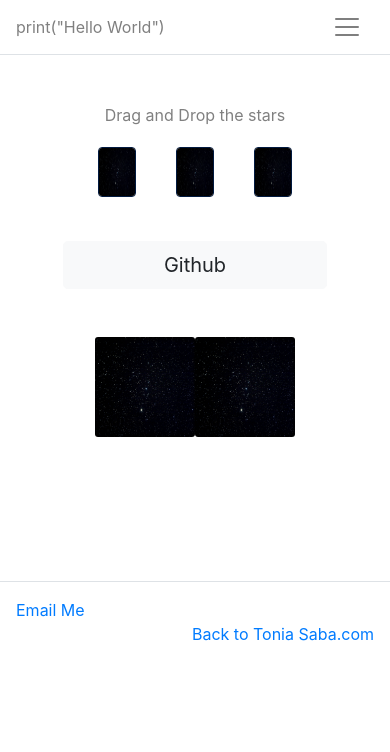
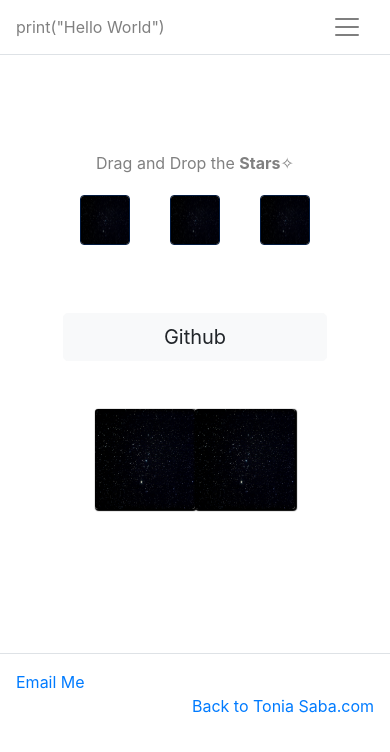
Before and after one commit to tsabz/SABA_DEV, a React (Create React App) app: page / in a window 390 px wide. Shown: the top 752 px of the page. Built offline with nearby package versions, Linux system fonts and the light colour scheme; the HTML template or start-up script is replaced by a standard one.

Commit message:
front page set up

```diff
--- a/package.json
+++ b/package.json
@@ -13,6 +13,7 @@
     "react-draggable": "^4.4.3",
     "react-router-dom": "^5.2.0",
     "react-scripts": "4.0.0",
+    "react-shimmer": "^3.1.1",
     "react-spring": "^8.0.27",
     "react-typist": "^2.0.5",
     "web-vitals": "^0.2.4"
--- a/src/components/jumbo.js
+++ b/src/components/jumbo.js
@@ -5,6 +5,7 @@ import Row from 'react-bootstrap/Row'
 import Col from 'react-bootstrap/Col'
 import Button from 'react-bootstrap/Button'
 import Star_cluster from '../assests/star_cluster.jpg'
+import Image, { Shimmer } from 'react-shimmer'
 
 import Stars from './stars.js'
 
@@ -13,14 +14,15 @@ function Jumbo(props) {
     return (
         <Jumbotron className="bg-transparent jumbotron-fluid p-5">
             <Container fluid={true}>
+            <Row className="justify-content-center py-5">
             <Stars/>
+            </Row>
 
-            <br/>
     <Button className="button" href="https://github.com/tsabz" target="_blank" rel="noopener noreferrer" variant="light" size="lg" block>Github</Button>
 
                 <Row className="justify-content-center py-5">
-                    <img className="g-card-homeimage" src={Star_cluster} alt={Star_cluster}/>
-                    <img className="g-card-homeimage" src={Star_cluster} alt={Star_cluster}/>
+                    <img className="g-card-homeimage" src={Star_cluster} alt={Star_cluster} />
+                    <img className="g-card-homeimage" src={Star_cluster} alt={Star_cluster} />
 
                     <Col md={8} sm={12}>
                         {/* { props.title && <h1 className="display-3 front-weight-bolder">{props.title}</h1> } */}
--- a/src/components/stars.js
+++ b/src/components/stars.js
@@ -22,7 +22,7 @@ const DraggableCard = ({ children }) => {
        <Typist className="TypistExample-message"
         cursor={{ hideWhenDone: true }}>
       <Typist.Delay ms={200} />
-        <span className="helloworld">Drag and Drop the stars</span>
+        <span className="helloworld">Drag and Drop the <b>Stars</b>✧</span>
         </Typist>
         </div>
         <div className="container">
--- a/src/index.css
+++ b/src/index.css
@@ -26,14 +26,12 @@ code {
   display: flex;
   align-items: center;
   justify-content: center;
-  font-size: 24px;
-  font-family: "Arial", sans-serif;
-  font-weight: 900;
   width: 300px;
   height: 200px;
-  border: 1px solid #021a40;
+  border: 1px solid #000000;
   content: url(star_cluster.jpg);
   margin: 20px;
+  /* box-shadow: 1px 1px 5px 5px #000000; */
 }
 
 .helloworld {
@@ -60,6 +58,7 @@ code {
   border-radius: 3px;
   width: 500px;
   height: 300px;
+  box-shadow: 1px 1px 1px 1px #000000;
 }
 
 .g-card-title {
@@ -235,6 +234,11 @@ code {
   }
 }
 
+/* Shimmer */
+
+
+
+
 /* mobile */
 
 @media only screen and (max-width: 600px) {
@@ -242,9 +246,6 @@ code {
     display: flex;
     align-items: center;
     justify-content: center;
-    font-size: 24px;
-    font-family: "Arial", sans-serif;
-    font-weight: 900;
     width: 50px;
     height: 50px;
     border: 1px solid #021a40;
```
Also changed, not shown: 1 other file (tests, documents, lock files or other folders).
